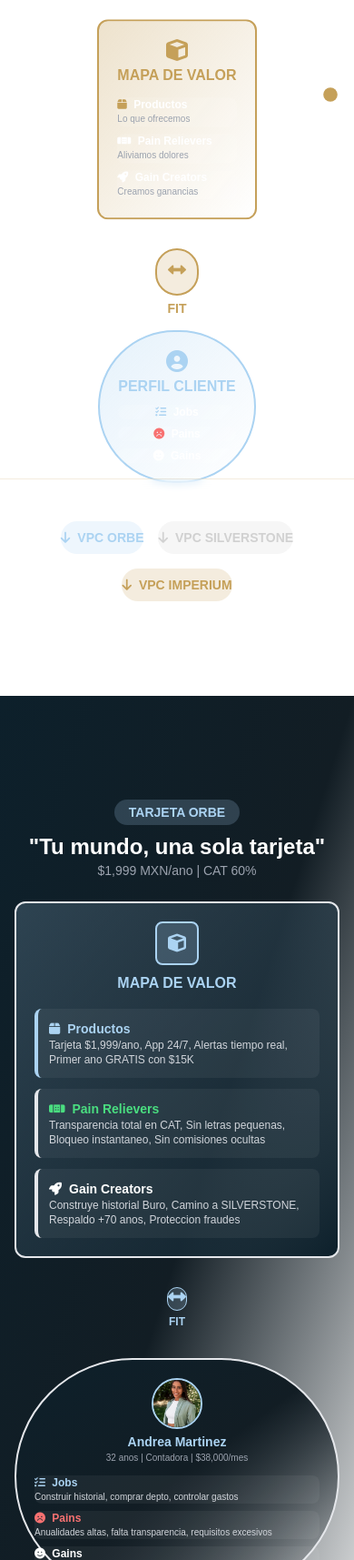
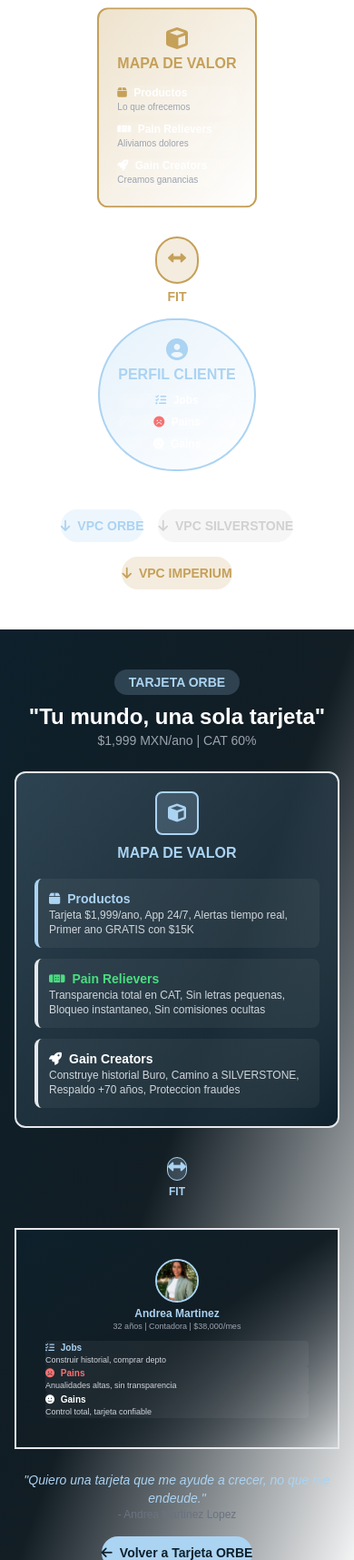
Before and after one commit to waryduchess/NorhwestBank, a website: page src/vpc.html in a window 390 px wide. Shown: the part 285-2000 px from the top of the page at 91% size. Drawn offline with Linux system fonts and the light colour scheme.

Commit message:
Intento VPC

```diff
--- a/src/vpc.html
+++ b/src/vpc.html
@@ -16,49 +16,17 @@
         .hover-lift { transition: transform 0.3s, box-shadow 0.3s; }
         .hover-lift:hover { transform: translateY(-5px); box-shadow: 0 20px 40px rgba(0,0,0,0.3); }
 
-        /* Indicador de navegación */
-        .nav-indicator {
-            position: fixed;
-            right: 20px;
-            top: 50%;
-            transform: translateY(-50%);
-            display: flex;
-            flex-direction: column;
-            gap: 10px;
-            z-index: 100;
-        }
-        .nav-dot {
-            width: 12px;
-            height: 12px;
-            border-radius: 50%;
-            background: rgba(255,255,255,0.3);
-            cursor: pointer;
-            transition: all 0.3s;
-        }
-        .nav-dot.active { background: #C5A059; transform: scale(1.3); }
-        .nav-dot:hover { background: rgba(197,160,89,0.7); }
-
-        /* Contenedor principal con padding para header/footer */
+        /* Contenedor principal sin restricciones de header/footer fijos */
         .main-content {
-            padding-top: 80px;
-            padding-bottom: 70px;
-            min-height: 100vh;
-            display: flex;
-            align-items: center;
-        }
-
-        /* Ajustes para zoom */
-        @media (max-width: 1200px) {
-            .main-content {
-                padding-top: 90px;
-                padding-bottom: 80px;
-            }
+            padding-top: 20px;
+            padding-bottom: 20px;
+            min-height: auto;
         }
     </style>
 </head>
 <body class="bg-[#0D0D0D] text-white">
-    <!-- Navegación -->
-    <nav class="fixed top-0 left-0 right-0 z-50 bg-[#1A1A1B]/95 backdrop-blur-md border-b border-[#C5A059]/30">
+    <!-- Navegación (no fija para no tapar contenido) -->
+    <nav class="bg-[#1A1A1B] border-b border-[#C5A059]/30">
         <div class="container mx-auto px-4 py-3">
             <div class="flex justify-between items-center">
                 <a href="index-new.html" class="flex items-center space-x-2 hover:opacity-80 transition">
@@ -73,13 +41,6 @@
         </div>
     </nav>
 
-    <!-- Indicador de navegación lateral -->
-    <div class="nav-indicator hidden lg:flex">
-        <div class="nav-dot" onclick="scrollToSection('intro')" title="Introduccion"></div>
-        <div class="nav-dot" onclick="scrollToSection('vpc-orbe')" title="ORBE"></div>
-        <div class="nav-dot" onclick="scrollToSection('vpc-silverstone')" title="SILVERSTONE"></div>
-        <div class="nav-dot" onclick="scrollToSection('vpc-imperium')" title="IMPERIUM"></div>
-    </div>
 
     <!-- SECCION 1: Introduccion al VPC -->
     <section id="intro" class="main-content bg-gradient-to-br from-[#0D0D0D] via-[#1A1A1B] to-[#0D202B]">
@@ -204,7 +165,7 @@
                             </div>
                             <div class="bg-white/5 rounded-lg p-3 border-l-4 border-blue-500">
                                 <p class="text-blue-400 font-semibold text-sm"><i class="fas fa-rocket mr-2"></i>Gain Creators</p>
-                                <p class="text-gray-300 text-xs">Construye historial Buro, Camino a SILVERSTONE, Respaldo +70 anos, Proteccion fraudes</p>
+                                <p class="text-gray-300 text-xs">Construye historial Buro, Camino a SILVERSTONE, Respaldo +70 años, Proteccion fraudes</p>
                             </div>
                         </div>
                     </div>
@@ -220,25 +181,25 @@
 
                 <!-- CIRCULO - Perfil Cliente ORBE -->
                 <div class="flex-1 w-full max-w-md">
-                    <div class="bg-gradient-to-br from-[#ABD3F2]/10 to-[#0D202B] rounded-full border-2 border-[#ABD3F2]/50 aspect-square p-5 flex flex-col justify-center max-w-sm mx-auto">
-                        <div class="text-center mb-3">
-                            <img src="persona1.png" alt="Andrea" class="w-14 h-14 rounded-full mx-auto border-2 border-[#ABD3F2] object-cover mb-1">
-                            <h3 class="text-[#ABD3F2] font-bold text-sm">Andrea Martinez</h3>
-                            <p class="text-gray-400 text-[10px]">32 anos | Contadora | $38,000/mes</p>
+                    <div class="bg-gradient-to-br from-[#ABD3F2]/10 to-[#0D202B] rounded-[50%] border-2 border-[#ABD3F2]/50 p-8 max-w-xs mx-auto overflow-hidden">
+                        <div class="text-center mb-2">
+                            <img src="persona1.png" alt="Andrea" class="w-12 h-12 rounded-full mx-auto border-2 border-[#ABD3F2] object-cover mb-1">
+                            <h3 class="text-[#ABD3F2] font-bold text-xs">Andrea Martinez</h3>
+                            <p class="text-gray-400 text-[9px]">32 años | Contadora | $38,000/mes</p>
                         </div>
 
-                        <div class="space-y-2 px-2">
-                            <div class="bg-white/5 rounded-lg p-2">
-                                <p class="text-[#ABD3F2] font-semibold text-xs"><i class="fas fa-tasks mr-1"></i> Jobs</p>
-                                <p class="text-gray-300 text-[10px]">Construir historial, comprar depto, controlar gastos</p>
+                        <div class="space-y-1">
+                            <div class="bg-white/5 rounded p-1.5">
+                                <p class="text-[#ABD3F2] font-semibold text-[10px]"><i class="fas fa-tasks mr-1"></i> Jobs</p>
+                                <p class="text-gray-300 text-[9px]">Construir historial, comprar depto</p>
                             </div>
-                            <div class="bg-white/5 rounded-lg p-2">
-                                <p class="text-red-400 font-semibold text-xs"><i class="fas fa-frown mr-1"></i> Pains</p>
-                                <p class="text-gray-300 text-[10px]">Anualidades altas, falta transparencia, requisitos excesivos</p>
+                            <div class="bg-white/5 rounded p-1.5">
+                                <p class="text-red-400 font-semibold text-[10px]"><i class="fas fa-frown mr-1"></i> Pains</p>
+                                <p class="text-gray-300 text-[9px]">Anualidades altas, sin transparencia</p>
                             </div>
-                            <div class="bg-white/5 rounded-lg p-2">
-                                <p class="text-yellow-400 font-semibold text-xs"><i class="fas fa-smile mr-1"></i> Gains</p>
-                                <p class="text-gray-300 text-[10px]">Control total, tarjeta confiable, beneficios compras</p>
+                            <div class="bg-white/5 rounded p-1.5">
+                                <p class="text-yellow-400 font-semibold text-[10px]"><i class="fas fa-smile mr-1"></i> Gains</p>
+                                <p class="text-gray-300 text-[9px]">Control total, tarjeta confiable</p>
                             </div>
                         </div>
                     </div>
@@ -306,25 +267,25 @@
 
                 <!-- CIRCULO - Perfil Cliente SILVERSTONE -->
                 <div class="flex-1 w-full max-w-md">
-                    <div class="bg-gradient-to-br from-[#D1D1D1]/10 to-[#1A1A1B] rounded-full border-2 border-[#D1D1D1]/50 aspect-square p-5 flex flex-col justify-center max-w-sm mx-auto">
-                        <div class="text-center mb-3">
-                            <img src="persona2.png" alt="Daniel" class="w-14 h-14 rounded-full mx-auto border-2 border-[#D1D1D1] object-cover mb-1">
-                            <h3 class="text-[#D1D1D1] font-bold text-sm">Daniel Moreno</h3>
-                            <p class="text-gray-400 text-[10px]">41 anos | Lider Estrategico | $80,000/mes</p>
+                    <div class="bg-gradient-to-br from-[#D1D1D1]/10 to-[#1A1A1B] rounded-[50%] border-2 border-[#D1D1D1]/50 p-8 max-w-xs mx-auto overflow-hidden">
+                        <div class="text-center mb-2">
+                            <img src="persona2.png" alt="Daniel" class="w-12 h-12 rounded-full mx-auto border-2 border-[#D1D1D1] object-cover mb-1">
+                            <h3 class="text-[#D1D1D1] font-bold text-xs">Daniel Moreno</h3>
+                            <p class="text-gray-400 text-[9px]">41 años | Líder Estratégico | $80,000/mes</p>
                         </div>
 
-                        <div class="space-y-2 px-2">
-                            <div class="bg-white/5 rounded-lg p-2">
-                                <p class="text-[#D1D1D1] font-semibold text-xs"><i class="fas fa-tasks mr-1"></i> Jobs</p>
-                                <p class="text-gray-300 text-[10px]">Optimizar patrimonio, viajar comodo, reducir riesgos</p>
+                        <div class="space-y-1">
+                            <div class="bg-white/5 rounded p-1.5">
+                                <p class="text-[#D1D1D1] font-semibold text-[10px]"><i class="fas fa-tasks mr-1"></i> Jobs</p>
+                                <p class="text-gray-300 text-[9px]">Optimizar patrimonio, viajar cómodo</p>
                             </div>
-                            <div class="bg-white/5 rounded-lg p-2">
-                                <p class="text-red-400 font-semibold text-xs"><i class="fas fa-frown mr-1"></i> Pains</p>
-                                <p class="text-gray-300 text-[10px]">Seguros adicionales, falta atencion, beneficios no premium</p>
+                            <div class="bg-white/5 rounded p-1.5">
+                                <p class="text-red-400 font-semibold text-[10px]"><i class="fas fa-frown mr-1"></i> Pains</p>
+                                <p class="text-gray-300 text-[9px]">Seguros adicionales, falta atención</p>
                             </div>
-                            <div class="bg-white/5 rounded-lg p-2">
-                                <p class="text-yellow-400 font-semibold text-xs"><i class="fas fa-smile mr-1"></i> Gains</p>
-                                <p class="text-gray-300 text-[10px]">Proteccion real, eficiencia, estatus tangible</p>
+                            <div class="bg-white/5 rounded p-1.5">
+                                <p class="text-yellow-400 font-semibold text-[10px]"><i class="fas fa-smile mr-1"></i> Gains</p>
+                                <p class="text-gray-300 text-[9px]">Protección real, eficiencia, estatus</p>
                             </div>
                         </div>
                     </div>
@@ -396,7 +357,7 @@
                         <div class="text-center mb-3">
                             <img src="persona3.png" alt="Carlos" class="w-14 h-14 rounded-full mx-auto border-2 border-[#C5A059] object-cover mb-1">
                             <h3 class="text-[#C5A059] font-bold text-sm">Carlos Herrera</h3>
-                            <p class="text-gray-400 text-[10px]">30 anos | Consultor Tech | $120,000/mes</p>
+                            <p class="text-gray-400 text-[10px]">30 años | Consultor Tech | $120,000/mes</p>
                         </div>
 
                         <div class="space-y-2 px-2">
@@ -428,43 +389,21 @@
         </div>
     </section>
 
-    <!-- Footer fijo -->
-    <div class="fixed bottom-0 left-0 right-0 bg-[#1A1A1B]/95 backdrop-blur-sm border-t border-[#C5A059]/20 z-40">
-        <div class="container mx-auto px-4 py-2 flex justify-between items-center">
-            <a href="tarjetas.html" class="text-white/80 hover:text-[#C5A059] transition flex items-center text-xs">
-                <i class="fas fa-arrow-left mr-1"></i> Tarjetas
+    <!-- Footer (no fijo) -->
+    <footer class="bg-[#1A1A1B] border-t border-[#C5A059]/20">
+        <div class="container mx-auto px-4 py-3 flex justify-between items-center">
+            <a href="tarjetas.html" class="text-white/80 hover:text-[#C5A059] transition flex items-center text-sm">
+                <i class="fas fa-arrow-left mr-2"></i> Volver a Tarjetas
             </a>
-            <p class="text-[#C5A059] font-semibold text-xs hidden sm:block">VALUE PROPOSITION CANVAS</p>
-            <a href="index-new.html" class="text-white/80 hover:text-[#C5A059] transition flex items-center text-xs">
-                Inicio <i class="fas fa-home ml-1"></i>
+            <p class="text-[#C5A059] font-semibold text-sm hidden sm:block">VALUE PROPOSITION CANVAS</p>
+            <a href="index-new.html" class="text-white/80 hover:text-[#C5A059] transition flex items-center text-sm">
+                Inicio <i class="fas fa-home ml-2"></i>
             </a>
         </div>
-    </div>
+    </footer>
 
     <script>
-        // Navegacion por secciones
-        function scrollToSection(id) {
-            document.getElementById(id).scrollIntoView({ behavior: 'smooth' });
-        }
-
-        // Observer para actualizar indicadores
-        const sections = document.querySelectorAll('section');
-        const navDots = document.querySelectorAll('.nav-dot');
-
-        const observer = new IntersectionObserver((entries) => {
-            entries.forEach(entry => {
-                if (entry.isIntersecting) {
-                    const index = Array.from(sections).indexOf(entry.target);
-                    navDots.forEach((dot, i) => {
-                        dot.classList.toggle('active', i === index);
-                    });
-                }
-            });
-        }, { threshold: 0.3 });
-
-        sections.forEach(section => observer.observe(section));
-
-        // Scroll a seccion si viene con hash
+        // Scroll a seccion si viene con hash en la URL
         if (window.location.hash) {
             setTimeout(() => {
                 const target = document.querySelector(window.location.hash);
```
